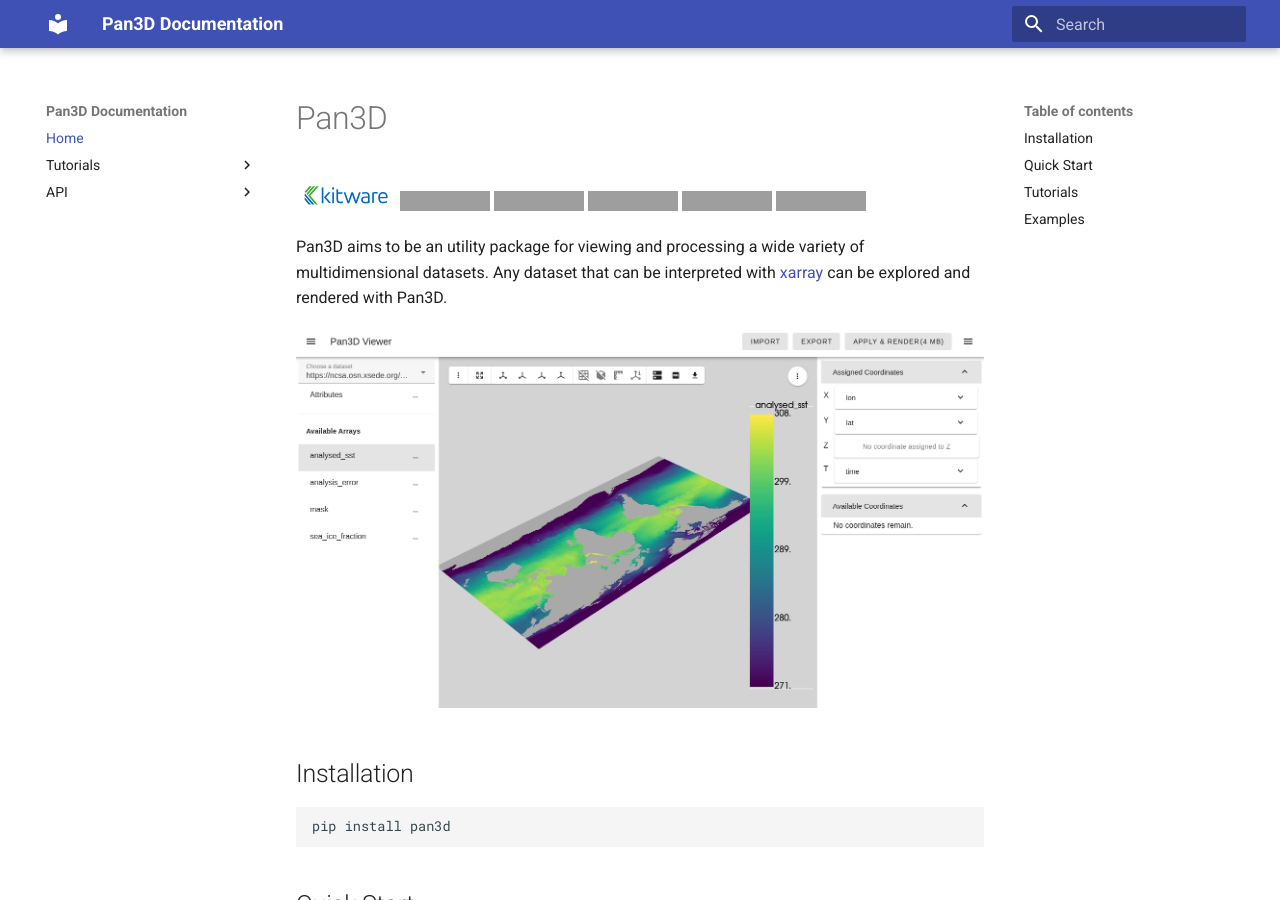
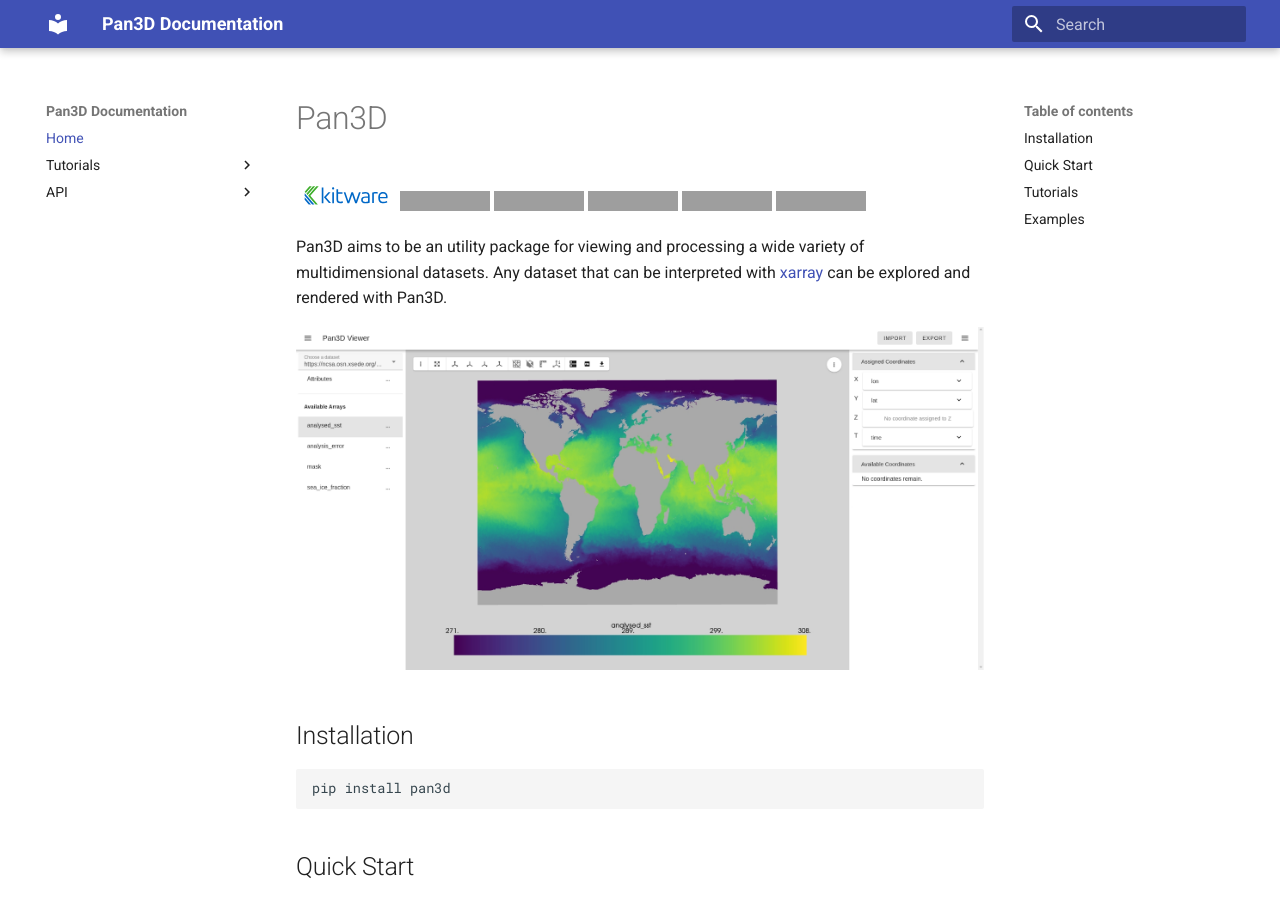
Before and after one commit to Kitware/pan3d, an MkDocs documentation site: the page built from docs/README.md, in a window 1280 px wide and 900 px high. Built offline with MkDocs 1.6.1 and Material for MkDocs 9.7.7, drawn with Linux system fonts in a browser that asks for light colours; grey boxes are pictures that could not be loaded.

Commit message:
style: switch cover image in README

```diff
--- a/docs/README.md
+++ b/docs/README.md
@@ -9,7 +9,7 @@
 
 Pan3D aims to be an utility package for viewing and processing a wide variety of multidimensional datasets. Any dataset that can be interpreted with [xarray][xarray-link] can be explored and rendered with Pan3D.
 
-![](images/4.png)
+![](images/8.png)
 
 <!-- TODO: add blog post link -->
 
```
Also changed, not shown: docs/images/8.png (added).
